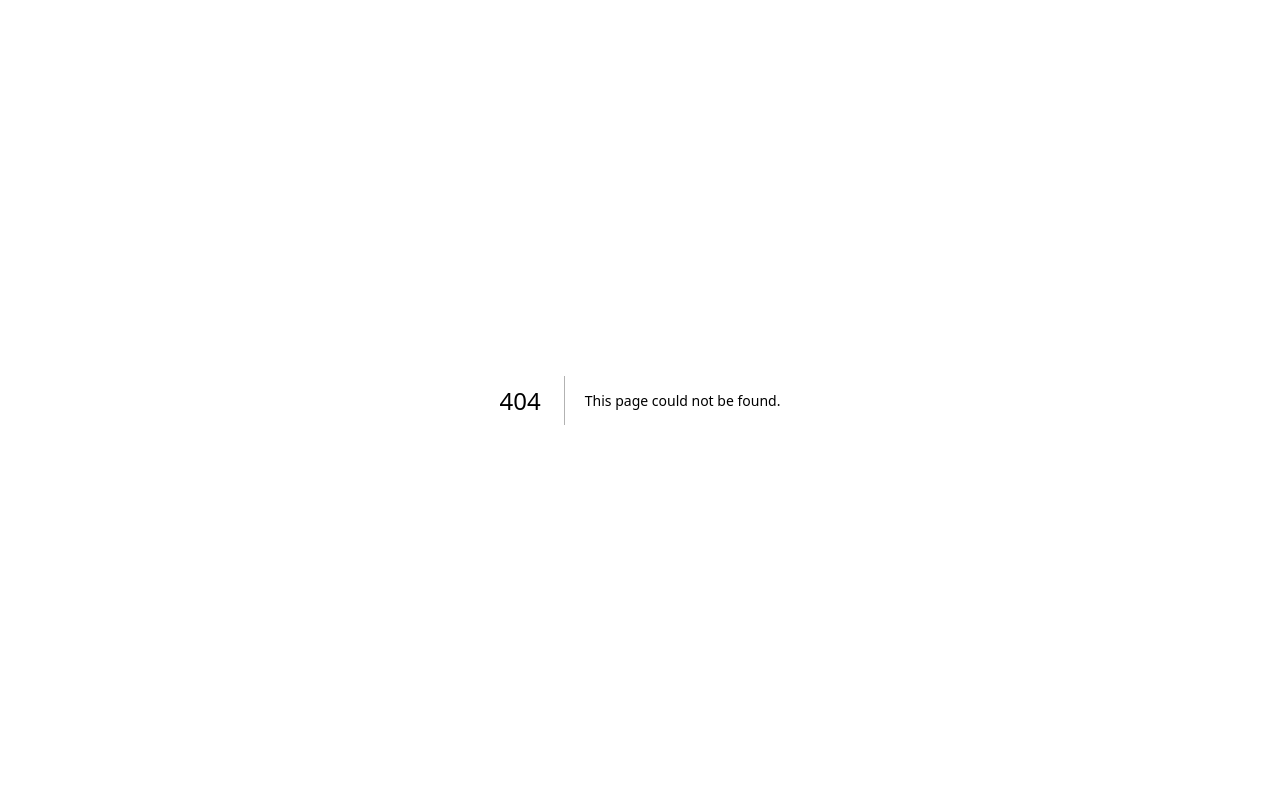
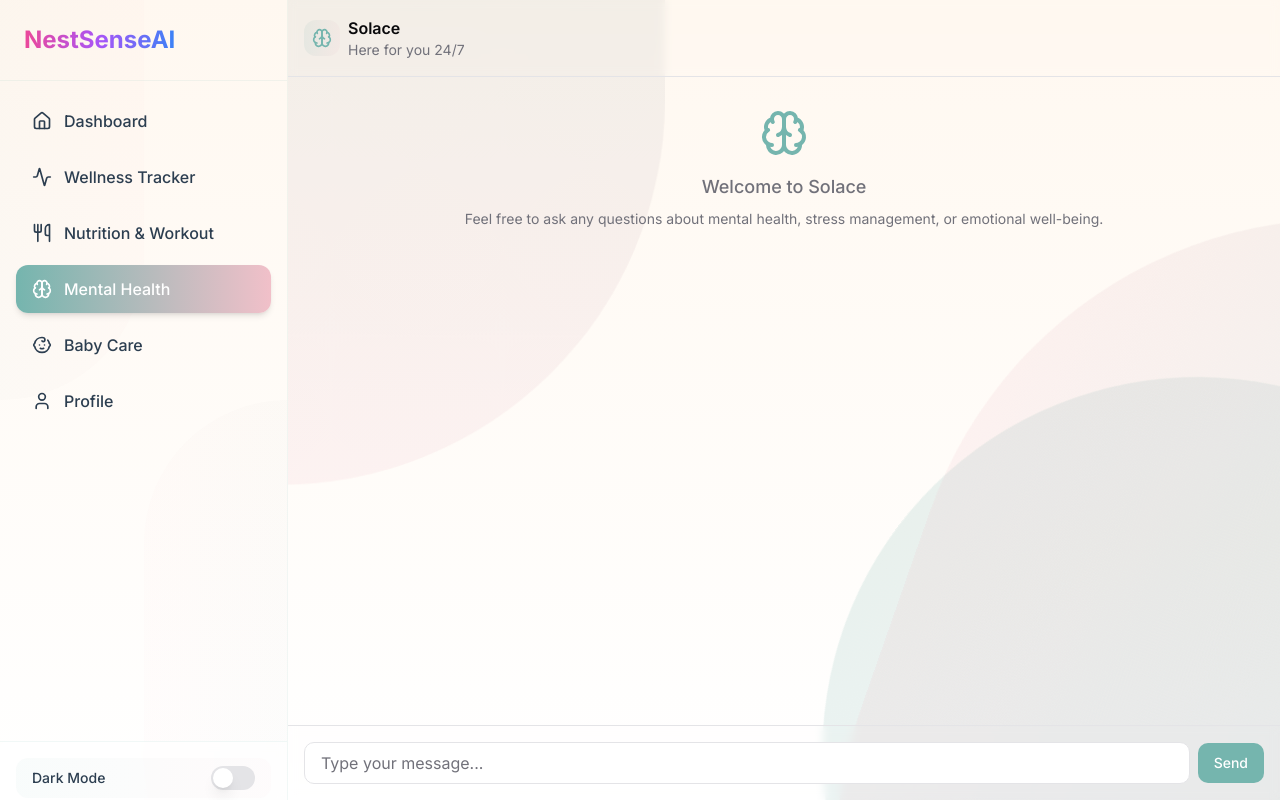
Before and after one commit to kanankango/NestSenseAI-frontend, a Next.js app: page /mental-health in a window 1280 px wide. Before the commit this address had no page. Built offline with nearby package versions, Linux system fonts and the light colour scheme.

Commit message:
add webpack hot-update files and remove obsolete updates

```diff
--- /dev/null
+++ b/app/mental-health/page.tsx
@@ -0,0 +1,27 @@
+'use client'
+import { Sidebar } from '@/components/Sidebar'
+import ChatBox from '@/components/ChatBox'
+
+export default function MentalHealthPage() {
+  return (
+    <div className="flex h-screen">
+      {/* Sidebar */}
+      <Sidebar />
+
+      {/* Main Content */}
+      <div className="min-h-screen bg-gradient-to-b from-[#FFF8F0] to-white relative overflow-hidden flex-1">
+        {/* Background decorative elements */}
+        <div className="absolute inset-0 overflow-hidden">
+          <div className="absolute -top-1/2 -left-1/2 w-full h-full bg-gradient-to-r from-[#75B5AE]/40 to-[#F1C0C9]/40 rounded-full opacity-40 animate-blob"></div>
+          <div className="absolute -bottom-1/2 -right-1/2 w-full h-full bg-gradient-to-l from-[#75B5AE]/40 to-[#F1C0C9]/40 rounded-full opacity-40 animate-blob animation-delay-2000"></div>
+          <div className="absolute top-1/2 left-1/2 w-full h-full bg-gradient-to-b from-[#75B5AE]/40 to-[#F1C0C9]/40 rounded-full opacity-40 animate-blob animation-delay-4000"></div>
+        </div>
+
+        {/* ChatBox Container */}
+        <div className="relative z-10 h-full w-full">
+          <ChatBox />
+        </div>
+      </div>
+    </div>
+  )
+}
--- a/components/ChatBox.tsx
+++ b/components/ChatBox.tsx
@@ -24,8 +24,8 @@ const ChatMessage: React.FC<{ message: Message }> = ({ message }) => {
         className={cn(
           "p-3 rounded-lg max-w-[80%]",
           isUser
-            ? "bg-purple-600 text-white dark:bg-purple-500"
-            : "bg-accent text-accent-foreground"
+            ? "bg-[#75B5AE] text-white"
+            : "bg-[#F1C0C9] text-[#2C3E50]"
         )}
       >
         <p className="whitespace-pre-wrap break-words text-sm">
@@ -58,7 +58,7 @@ const ChatInput: React.FC<{ onSendMessage: (message: string) => void }> = ({ onS
       />
       <Button
         onClick={handleSend}
-        className="bg-purple-600 hover:bg-purple-700 text-white"
+        className="bg-[#75B5AE] hover:opacity-90 text-white"
       >
         Send
       </Button>
@@ -118,12 +118,12 @@ const ChatBox: React.FC<ChatBoxProps> = ({ onClose }) => {
   }, [messages]);
 
   return (
-    <div className="flex flex-col h-full bg-background">
+    <div className="flex flex-col h-full bg-transparent">
       {/* Header */}
-      <div className="p-4 border-b flex items-center justify-between bg-card">
+      <div className="p-4 border-b flex items-center justify-between bg-transparent backdrop-blur-sm">
         <div className="flex items-center gap-2">
-          <div className="p-2 rounded-lg bg-purple-100 dark:bg-purple-900">
-            <Brain className="w-5 h-5 text-purple-600 dark:text-purple-300" />
+          <div className="p-2 rounded-lg bg-gradient-to-r from-[#75B5AE]/10 to-[#F1C0C9]/10">
+            <Brain className="w-5 h-5 text-[#75B5AE]" />
           </div>
           <div>
             <h1 className="font-semibold">Solace</h1>
@@ -159,7 +159,7 @@ const ChatBox: React.FC<ChatBoxProps> = ({ onClose }) => {
       {messages.length === 0 && (
         <div className="p-8 text-center text-muted-foreground">
           <div className="mb-4">
-            <Brain className="w-12 h-12 mx-auto text-purple-600 dark:text-purple-400" />
+            <Brain className="w-12 h-12 mx-auto text-[#75B5AE]" />
           </div>
           <h2 className="text-lg font-medium mb-2">Welcome to Solace</h2>
           <p className="text-sm">
@@ -182,7 +182,7 @@ const ChatBox: React.FC<ChatBoxProps> = ({ onClose }) => {
       </div>
 
       {/* Input Area */}
-      <div className="p-4 border-t bg-card">
+      <div className="p-4 border-t bg-transparent backdrop-blur-sm">
         <ChatInput onSendMessage={handleSendMessage} />
       </div>
     </div>
```
